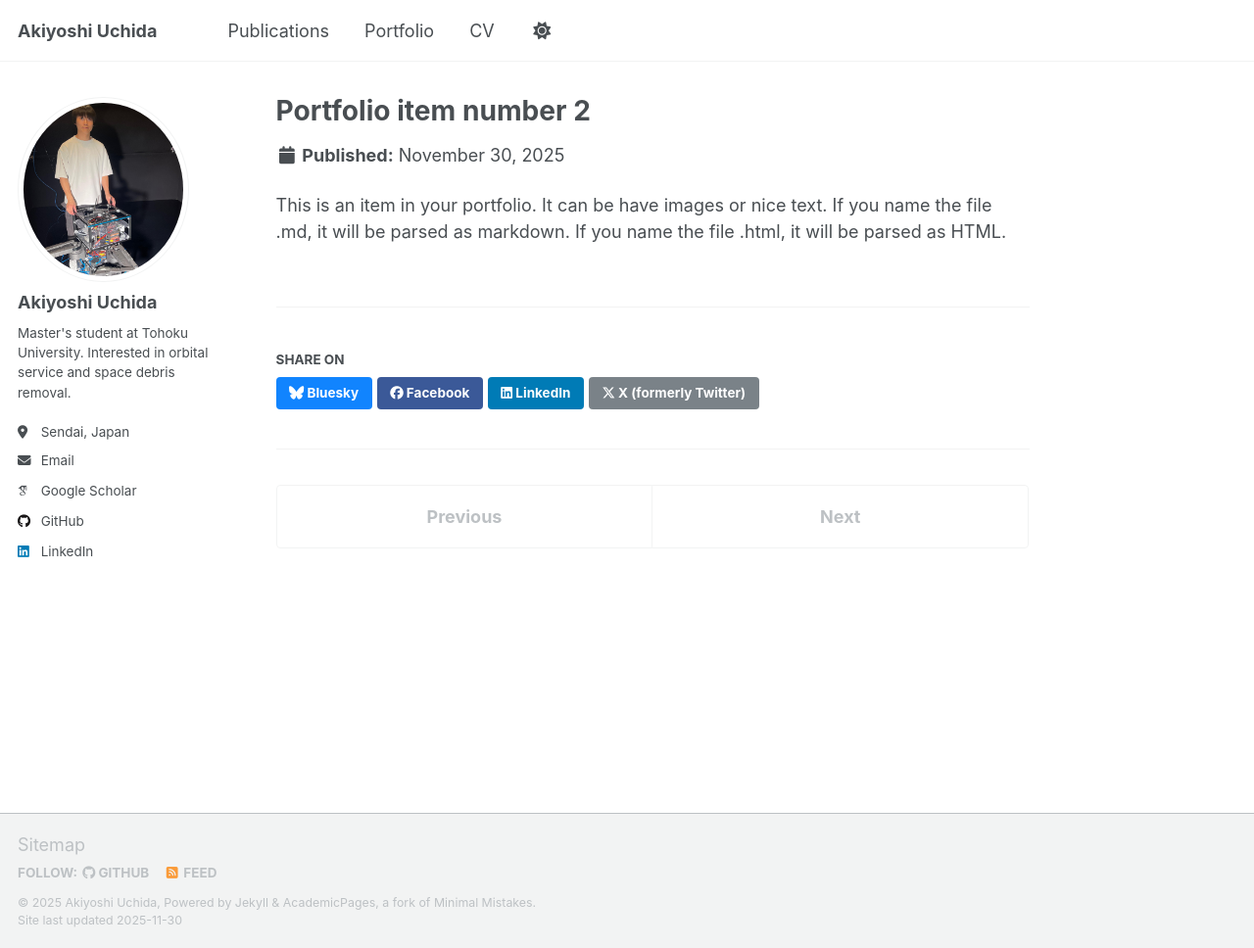
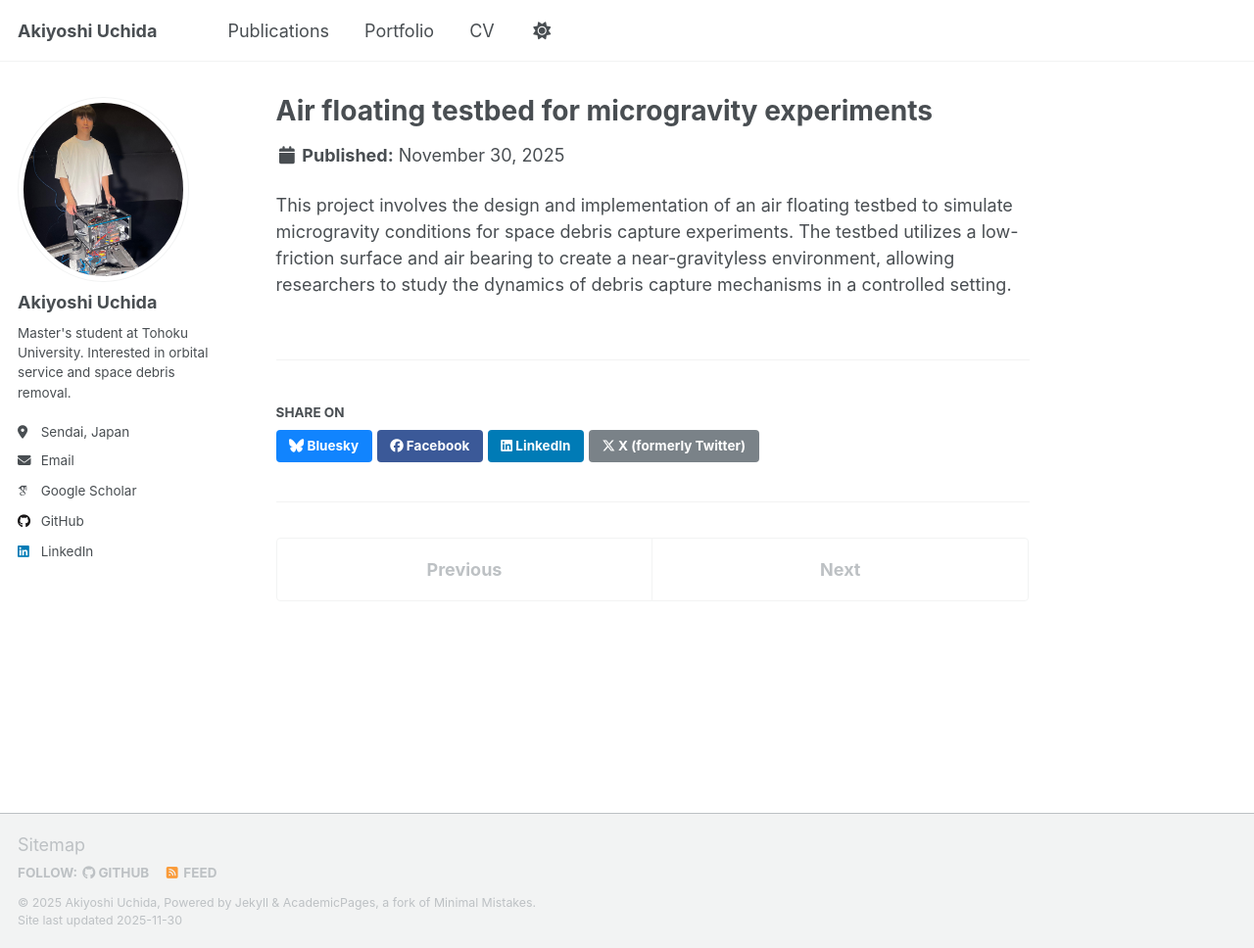
Before and after one commit to aky-u/academic, a Jekyll site: the page built from _portfolio/portfolio-2.html, in a window 1280 px wide and 968 px high. Shown: the whole window at 98% size. Built offline with Jekyll 4.4.1, drawn with Linux system fonts in a browser that asks for light colours; some web fonts are replaced; a script that is not in the unit is left out.

Commit message:
Update portfolio item to reflect air floating testbed project for microgravity experiments

```diff
--- a/_portfolio/portfolio-2.html
+++ b/_portfolio/portfolio-2.html
@@ -1,7 +1,10 @@
 ---
-title: "Portfolio item number 2"
-excerpt: "Short description of portfolio item number 2 <br/><img src='/images/500x300.png'>"
+title: "Air floating testbed for microgravity experiments"
+excerpt: "2D simulated space debris capture demonstration <br /><img src='/images/500x300.png'>"
 collection: portfolio
 ---
 
-This is an item in your portfolio. It can be have images or nice text. If you name the file .md, it will be parsed as markdown. If you name the file .html, it will be parsed as HTML.
+This project involves the design and implementation of an air floating testbed to simulate microgravity conditions for
+space debris capture experiments. The testbed utilizes a low-friction surface and air bearing to create a
+near-gravityless environment, allowing researchers to study the dynamics of debris capture mechanisms in a controlled
+setting.
```
